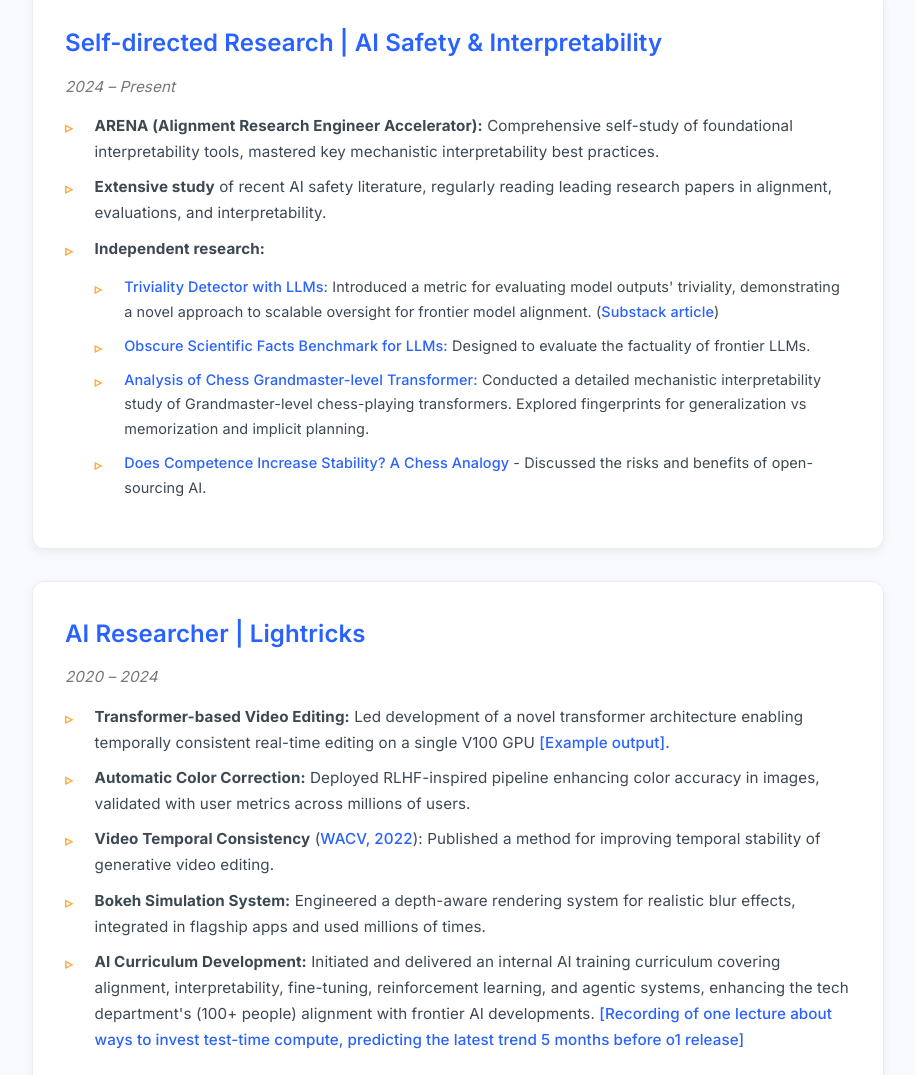
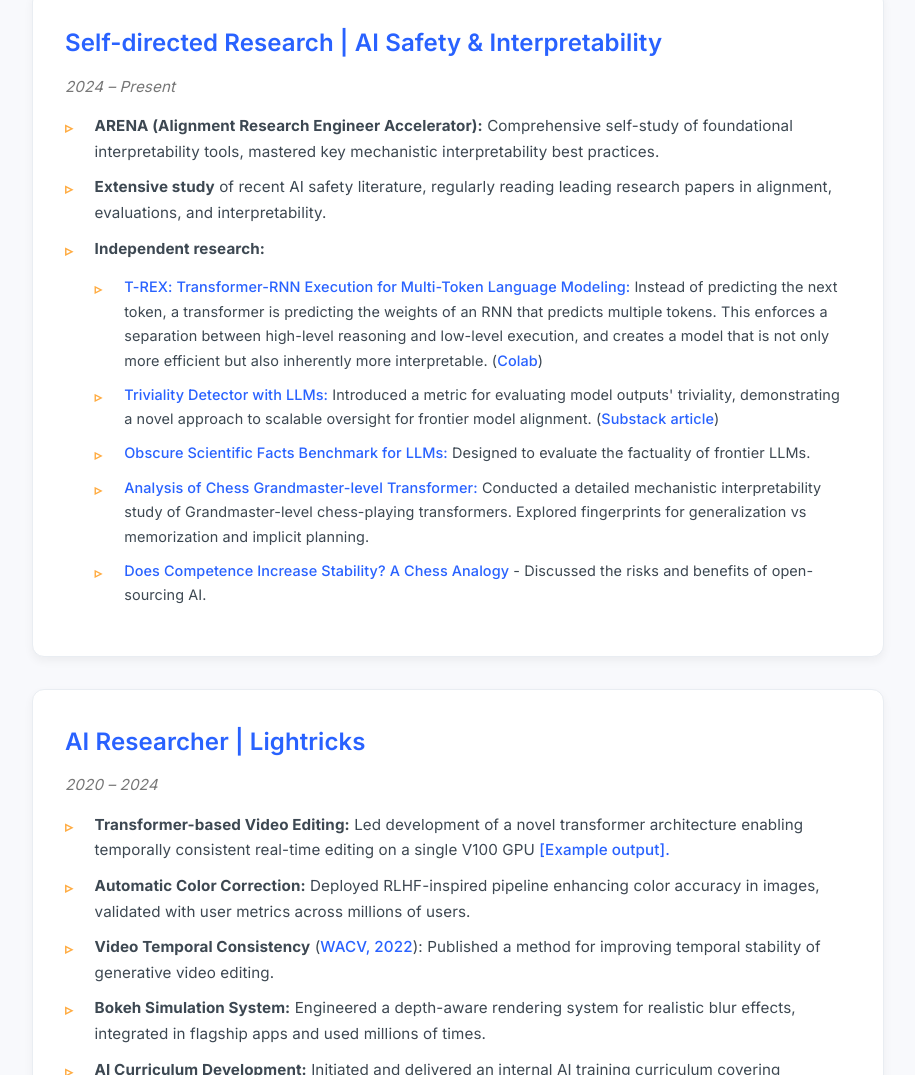
Before and after one commit to AzulEye/azuleye.github.io, a plain HTML site: page index.html in a window 1280 px wide. Shown: the part 1030-2105 px from the top of the page, without its empty margins (182-1097 px from the left). Drawn offline with Linux system fonts and the light colour scheme.

Commit message:
adding t-rex

```diff
--- a/index.html
+++ b/index.html
@@ -480,6 +480,7 @@
         <li>
           <strong>Independent research:</strong>
           <ul>
+            <li><a href="https://aharonazulay.substack.com/p/t-rex-transformer-rnn-execution-for" target="_blank" rel="noopener noreferrer">T-REX: Transformer-RNN Execution for Multi-Token Language Modeling:</a> Instead of predicting the next token, a transformer is predicting the weights of an RNN that predicts multiple tokens. This enforces a separation between high-level reasoning and low-level execution, and creates a model that is not only more efficient but also inherently more interpretable. (<a href="https://colab.research.google.com/drive/1wiki8x_UWiHd-t_EBPwp_gQiRzDFQvXV?usp=sharing" target="_blank" rel="noopener noreferrer">Colab</a>)</li>
             <li><a href="https://github.com/AzulEye/triviality_detector" target="_blank" rel="noopener noreferrer">Triviality Detector with LLMs:</a> Introduced a metric for evaluating model outputs' triviality, demonstrating a novel approach to scalable oversight for frontier model alignment. (<a href="https://open.substack.com/pub/aharonazulay/p/measuring-triviality-with-llms?r=4kzqkz&utm_campaign=post&utm_medium=web&showWelcomeOnShare=false" target="_blank" rel="noopener noreferrer">Substack article</a>)</li>
             <li><a href="https://github.com/AzulEye/obscure-scientific-facts-benchmark" target="_blank" rel="noopener noreferrer">Obscure Scientific Facts Benchmark for LLMs:</a> Designed to evaluate the factuality of frontier LLMs.</li>
             <li><a href="https://docs.google.com/document/d/1wzfVOnFlVzessLYCX66zkHoMPc-5nPRbL7dIoyi7eOs/edit" target="_blank" rel="noopener noreferrer">Analysis of Chess Grandmaster-level Transformer:</a> Conducted a detailed mechanistic interpretability study of Grandmaster-level chess-playing transformers. Explored fingerprints for generalization vs memorization and implicit planning.</li>
```
